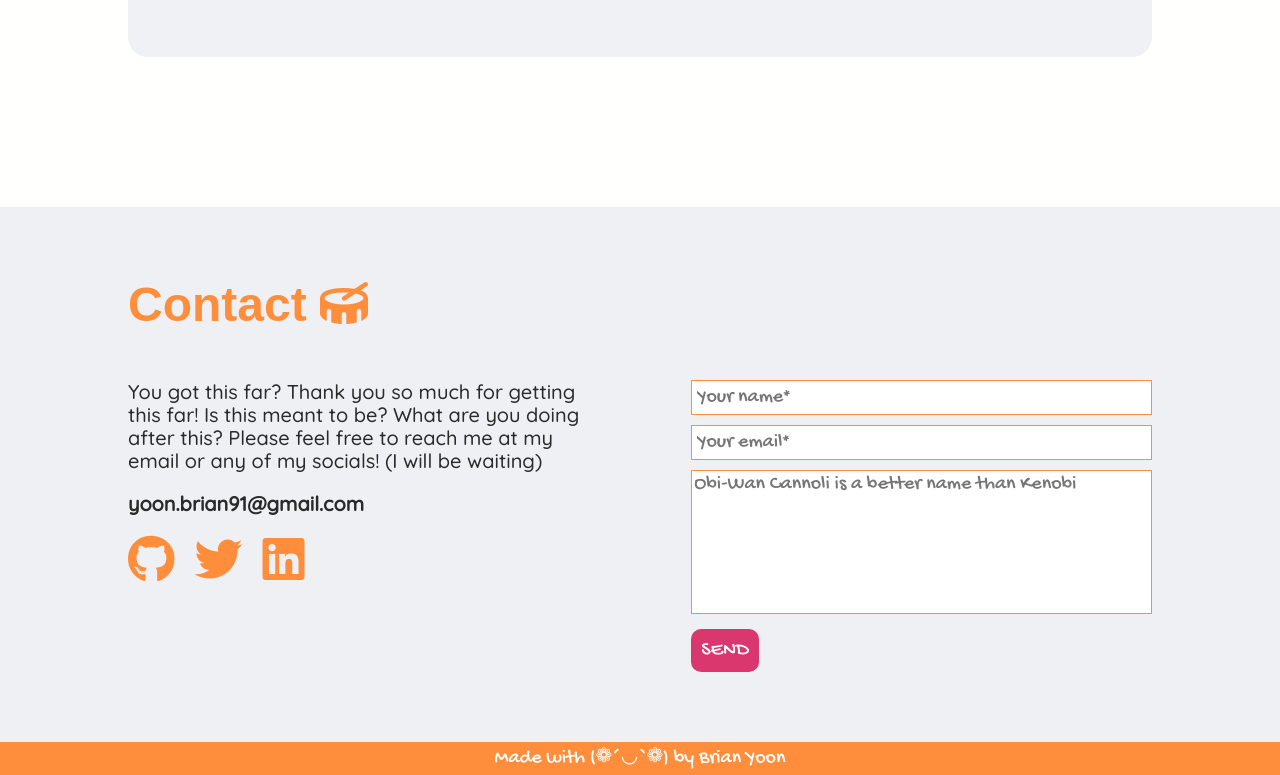
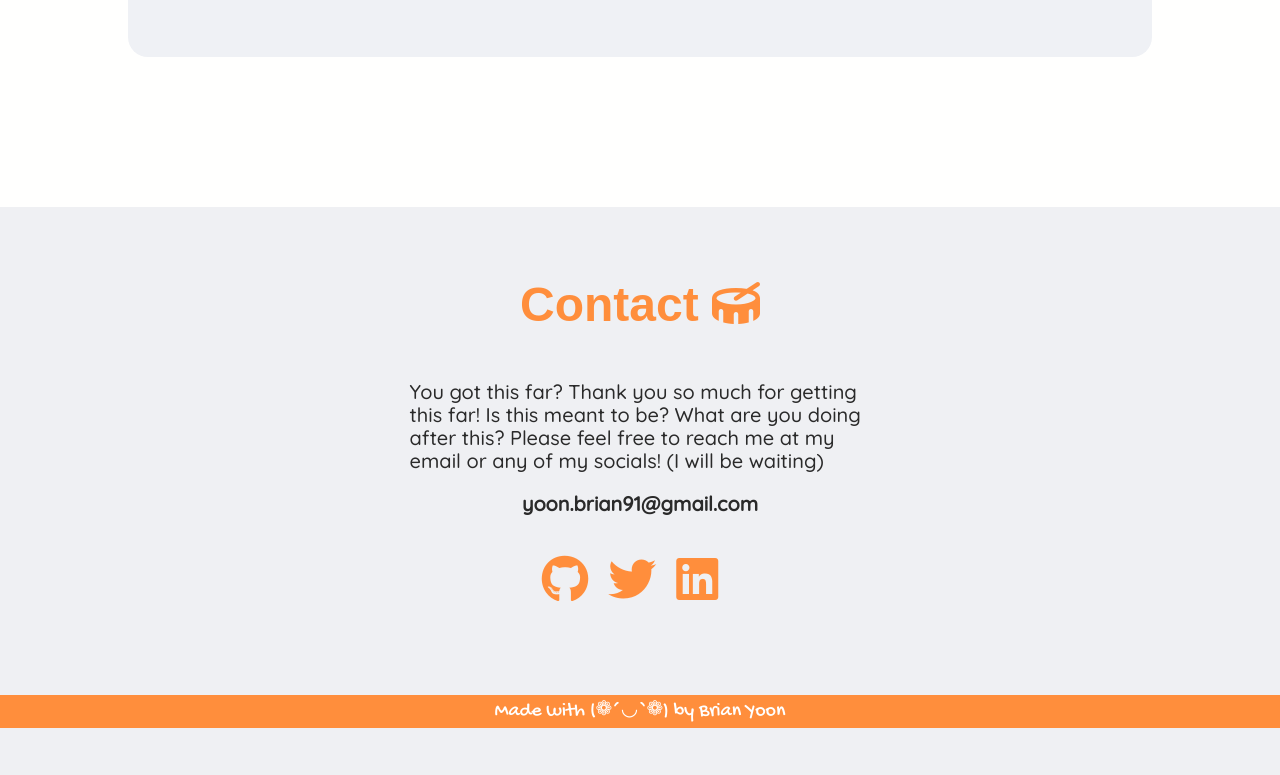
Before and after one commit to BrianYoon91/brian-yoonique-portfolio, a website: page index.html in a window 1280 px wide. Shown: the part 5071-5846 px from the top of the page. After the commit the page ends 5799 px from the top, so only its background shows below. Drawn offline with nearby package versions, Linux system fonts and the light colour scheme; a web font is replaced by a local one.

Commit message:
form section taken out

```diff
--- a/index.html
+++ b/index.html
@@ -232,9 +232,9 @@
     <section class="forms" id="contact">
 
         <div class="wrapper">
-            <h3>Contact <i class="fa-solid fa-drum"></i></h3>
 
             <div class="contactFlex" data-aos="fade-up">
+                <h3>Contact <i class="fa-solid fa-drum"></i></h3>
                 <div class="contactTextContainer">
                     <p>You got this far? Thank you so much for getting this far! Is this meant to be? What are you doing after this? Please feel free to reach me at my email or any of my socials! (I will be waiting)</p>
                     <p><span><strong>yoon.brian91@gmail.com</strong></span></p>
@@ -256,20 +256,6 @@
                     </li>
                     </ul>
                 </div>
-
-                <div class="formContainer">
-                    <form action="https://formspree.io/f/xknyezak" method="POST">
-                        <label for="userName"></label>
-                        <input type="text" name="name" placeholder="Your name*" id="userName" required>
-
-                        <label for="userEmail"> </label>
-                        <input type="email" name="email" id="userEmail" placeholder="Your email*" required>
-
-                        <label for="userMessage"></label>
-                        <textarea name="userMessage" id="userMessage" cols="30" rows="6" placeholder="Obi-Wan Cannoli is a better name than Kenobi" required></textarea>
-                        <button aria-label="submit" type="submit" class="button">SEND</button>
-                    </form>
-                </div>
             </div>
         </div>
 
--- a/styles/sass/partials/_contact.scss
+++ b/styles/sass/partials/_contact.scss
@@ -38,10 +38,15 @@ $accentColor: #d9376e;
 .contactFlex {
 
     display: flex;
-    justify-content: space-between;
+    flex-direction: column;
+    justify-content: center;
+    align-items: center;
 
     .contactTextContainer {
         width: 45%;
+        display: flex;
+        flex-direction: column;
+        align-items: center;
 
         p {
             margin-top: 0;
@@ -50,40 +55,6 @@ $accentColor: #d9376e;
 
     }
 
-    .formContainer {
-        width: 45%;
-        display: flex;
-        flex-direction: column;
-
-        input, textarea {
-            width: 100%;
-            border: 1px solid $headingColor;
-        }
-
-        input {
-            margin-bottom: 10px;
-            padding: 5px;
-        }
-
-        textarea {
-            resize: none;
-        }
-
-        .button {
-            display: block;
-            border: none;
-            background-color: $accentColor;
-            color: white;
-            padding: 10px;
-            border-radius: 10px;
-            margin-top: 10px;
-        }
-
-        .button:hover, .button:focus {
-            background-color: #3da9fc;
-            transition: all 0.4s;
-        }
-    }
 
 }
 
```
Also changed, not shown: styles/styles.css.
